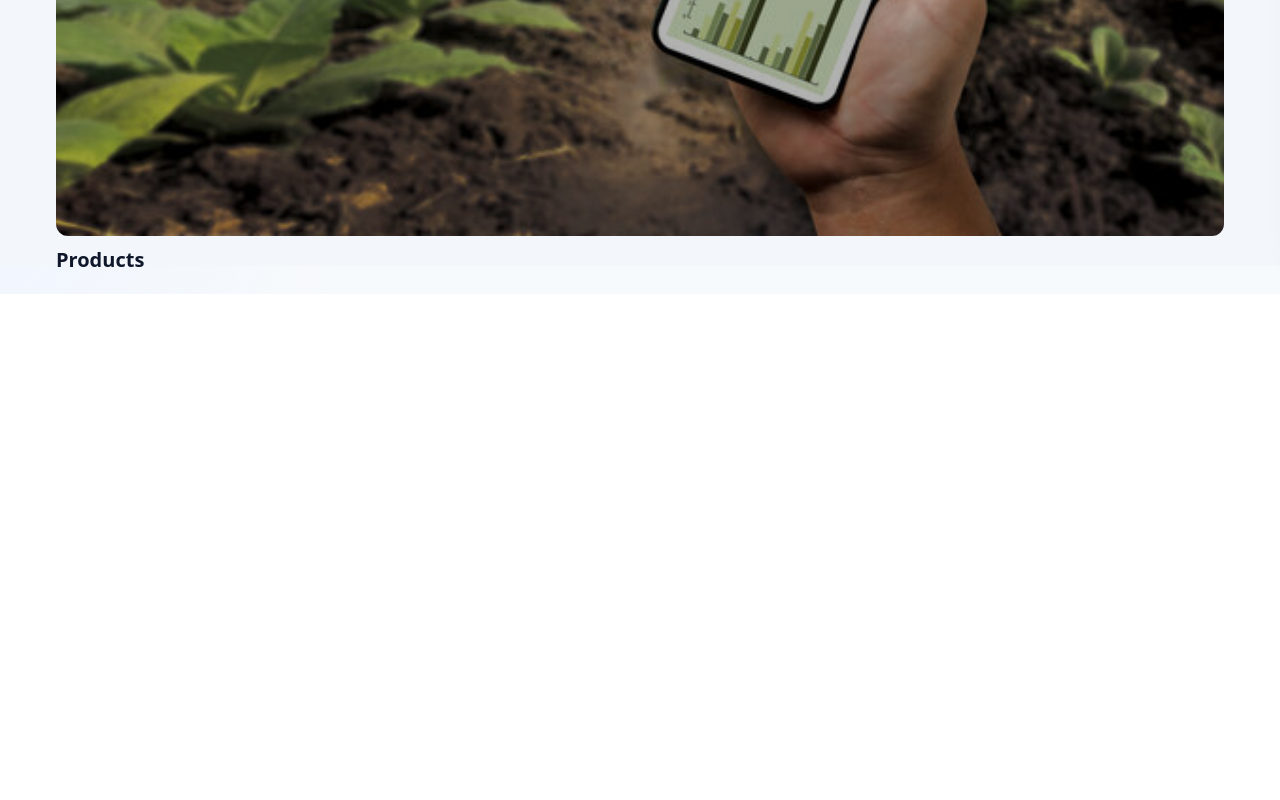
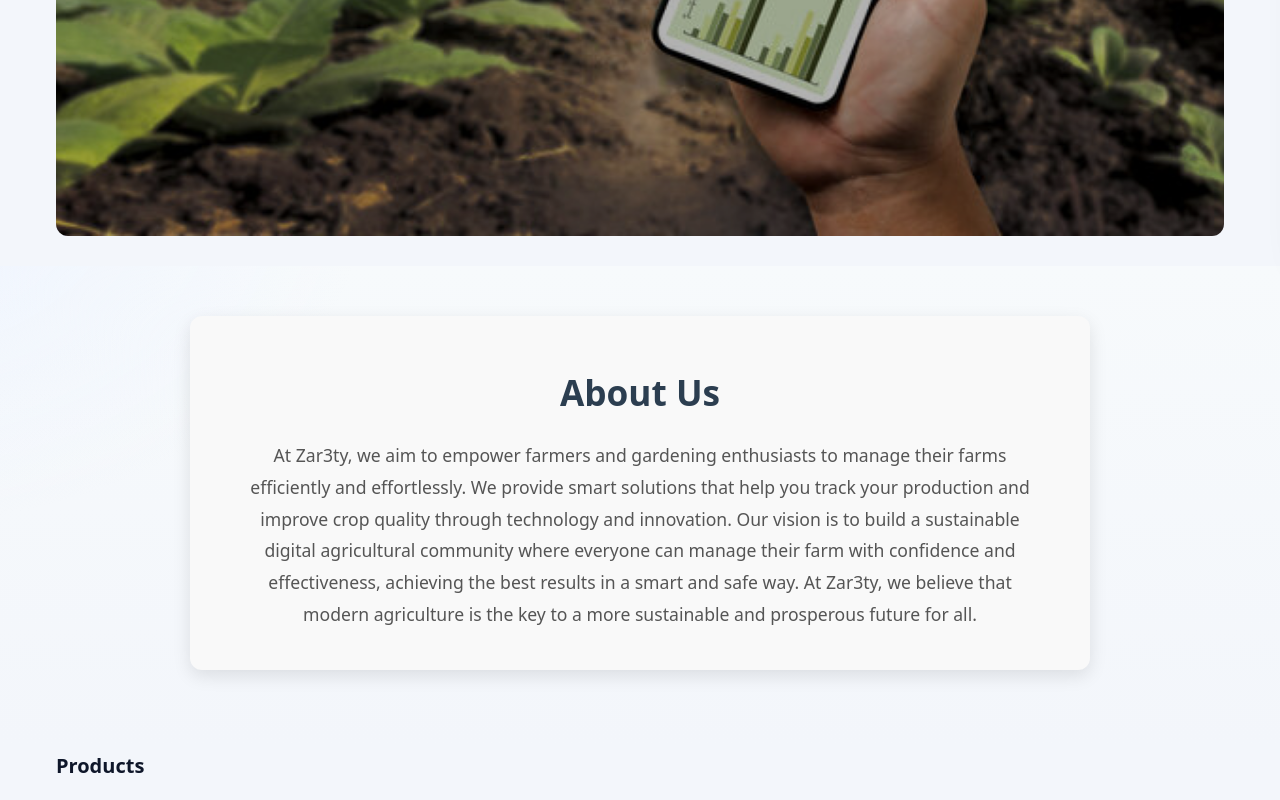
Before and after one commit to 12ahmed2/Zar3ty, a website: page public/html/index.html in a window 1280 px wide. Shown: the part 534-1334 px from the top of the page. Before the commit the page ends 828 px from the top, so only its background shows below. Drawn offline with Linux system fonts and the light colour scheme; files that its build step writes are made by us from their sources; no server answers; files whose address does not match are found by name.

Commit message:
modified:   public/css/index.css 	modified:   public/html/index.html 	modified:   public/lang/lang.ar.json 	modified:   public/lang/lang.en.json

```diff
--- a/public/css/index.css
+++ b/public/css/index.css
@@ -1002,3 +1002,36 @@ html[dir="rtl"] .toast.show {
     font-size: 1rem;
   }
 }
+
+
+/* About Us Section */
+.about-us {
+  max-width: 900px;        /* حد أقصى للعرض */
+  margin: 80px auto;       /* مسافة من الأعلى والأسفل + تمركز */
+  padding: 40px 20px;      /* حشو داخلي */
+  background-color: #f9f9f9; /* خلفية فاتحة */
+  border-radius: 12px;     /* حواف مستديرة */
+  box-shadow: 0 6px 18px rgba(0, 0, 0, 0.1); /* ظل خفيف */
+  text-align: center;      /* توسيط النصوص */
+  transition: transform 0.3s ease, box-shadow 0.3s ease; /* تأثير عند hover */
+}
+
+.about-us:hover {
+  transform: translateY(-5px);
+  box-shadow: 0 10px 25px rgba(0, 0, 0, 0.15);
+}
+
+.about-us .section-title {
+  font-size: 2.2rem;       /* حجم العنوان */
+  color: #2c3e50;          /* لون العنوان */
+  margin-bottom: 20px;     /* مسافة تحت العنوان */
+  font-weight: 700;        /* سماكة الخط */
+}
+
+.about-us p {
+  font-size: 1.1rem;       /* حجم الفقرة */
+  line-height: 1.8;        /* تباعد الأسطر */
+  color: #555;             /* لون النص */
+  max-width: 800px;        /* حد أقصى لعرض الفقرة */
+  margin: 0 auto;          /* تمركز الفقرة */
+}
--- a/public/html/index.html
+++ b/public/html/index.html
@@ -20,6 +20,11 @@
       </div>
     </section>
 
+    <section class="about-us">
+      <h2 class="section-title" data-translate="index.aboutUsTitle"></h2>
+      <p data-translate="index.aboutUsContent"></p>
+    </section>
+
     <section>
       <h1 class="section-title" data-translate="index.productsTitle"></h1>
       <div id="grid-products" class="grid"></div>
--- a/public/lang/lang.ar.json
+++ b/public/lang/lang.ar.json
@@ -15,6 +15,8 @@
     "soldOut": "نفد المخزون"
   },
   "index": {
+    "aboutUsTitle": "احنا مين؟",
+    "aboutUsContent": "نحن في زرعتي نهدف إلى تمكين المزارعين وعشاق الزراعة من إدارة مزارعهم بكفاءة وسهولة. نقدم حلولاً ذكية تساعدك على متابعة إنتاجك وتحسين جودة المحاصيل من خلال التكنولوجيا والابتكار. رؤيتنا هي بناء مجتمع زراعي رقمي مستدام، حيث يمكن لكل شخص إدارة مزرعته بثقة وفعالية، وتحقيق أفضل النتائج بطريقة ذكية وآمنة. في زرعتي نؤمن بأن الزراعة الحديثة هي مفتاح مستقبل أكثر استدامة وازدهارًا للجميع.",
     "manager": "مدير مزرعتك",
     "welcomeMessage": "اهلا بيك في زرعتي",
     "productsTitle": "المنتجات",
--- a/public/lang/lang.en.json
+++ b/public/lang/lang.en.json
@@ -15,6 +15,8 @@
     "soldOut": "Sold Out"
   },
   "index": {
+    "aboutUsTitle": "About Us",
+    "aboutUsContent": "At Zar3ty, we aim to empower farmers and gardening enthusiasts to manage their farms efficiently and effortlessly. We provide smart solutions that help you track your production and improve crop quality through technology and innovation. Our vision is to build a sustainable digital agricultural community where everyone can manage their farm with confidence and effectiveness, achieving the best results in a smart and safe way. At Zar3ty, we believe that modern agriculture is the key to a more sustainable and prosperous future for all.",
     "manager": "Manager of your farm",
     "welcomeMessage": "Welcome to Zar3ty",
     "productsTitle": "Products",
```
